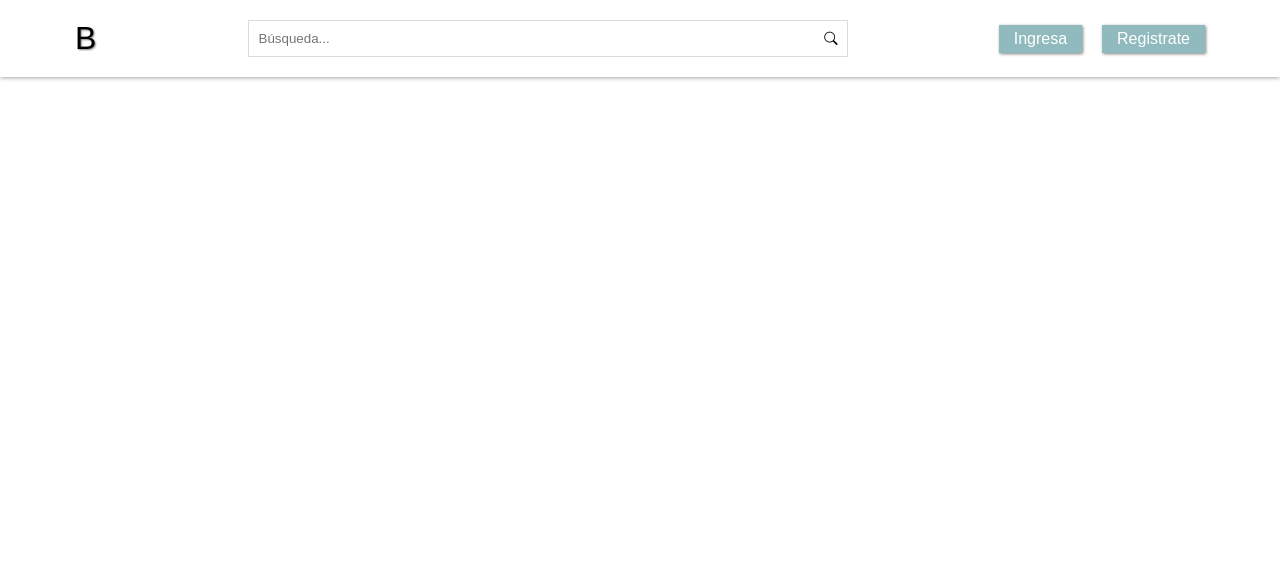
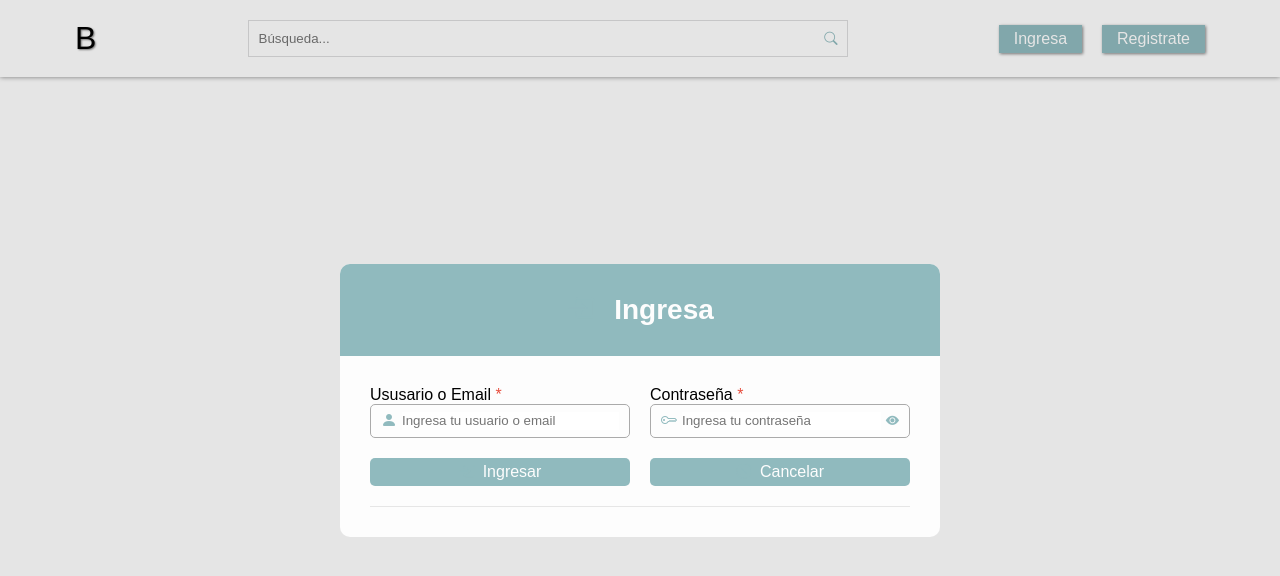
Before and after one commit to nunezjorgepy/blog-trainee, a React (Vite) app: page / in a window 1280 px wide. Both pictures are taken after a click on the button "Ingresa". Shown: the top 576 px of the page. Built offline with nearby package versions, Linux system fonts and the light colour scheme; a web font is replaced by a local one.

Commit message:
Esqueleto y estilos para el formulario de LogIn

```diff
--- a/src/Components/Header/HeaderComponent.jsx
+++ b/src/Components/Header/HeaderComponent.jsx
@@ -1,6 +1,7 @@
 import { useState } from 'react'
 import './HeaderComponent.css'
 import SignUpForm from '../SignUpForm/SignUpForm'
+import LogInForm from '../LogInForm/LogInForm'
 
 function HeaderComponent() {
     // Esta variable puede usarse en el context del usuario, que probablemente sea el más alto de todos
@@ -12,6 +13,7 @@ function HeaderComponent() {
         Funcionalidad para los botones Ingresa y Registrate;
      */
     const [showSignUpForm, setShowSignUpForm] = useState(false)
+    const [showLogInForm, setShowLogInForm] = useState(false)
 
 
     return (
@@ -59,8 +61,8 @@ function HeaderComponent() {
                                 {/* Botones si esta deslogueado */}
                                 <div className="h_account_options h_account_logged_out">
                                     {/* Ingresar */}
-                                    <button className="btn-primary h_account_text">Ingresa</button>
-                                    <button className="btn-primary btn_account_icon">
+                                    <button onClick={() => {setShowLogInForm(true)}} className="btn-primary h_account_text">Ingresa</button>
+                                    <button onClick={() => {setShowLogInForm(true)}} className="btn-primary btn_account_icon">
                                         <i className="bi bi-box-arrow-in-right"></i>
                                     </button>
                                     {/* Registrarse */}
@@ -77,6 +79,7 @@ function HeaderComponent() {
             </div>
 
             {showSignUpForm && <SignUpForm setShowSignUpForm={setShowSignUpForm} />}
+            {showLogInForm && <LogInForm setShowLogInForm={setShowLogInForm}/>}
         </header>
     )
 }
--- /dev/null
+++ b/src/Components/LogInForm/LogInForm.jsx
@@ -0,0 +1,71 @@
+import React from 'react'
+
+function LogInForm(props) {
+    const { setShowLogInForm } = props
+
+    function cancelSumbit(e) {
+        e.preventDefault()
+        setShowLogInForm(false)
+    }
+    return (
+        <div className="form_flex">
+            <div className="form_container">
+                <div className="form_header">
+                    <h2 className="form_header_title">
+                        <i className="bi bi-box-arrow-in-right"></i>
+                        <span>Ingresa</span>
+                    </h2>
+                </div>
+
+                {/* Formulario */}
+                <form className="form_body">
+                    <div className="form_row">
+                        {/* Usuario / Email */}
+                        <div className="form_group">
+                            <label htmlFor="login_username" className="required">Ususario o Email</label>
+                            <div className="input_with_icon">
+                                <i className="bi bi-person-fill"></i>
+                                <input
+                                    type="text"
+                                    className="form_input"
+                                    id="login_username"
+                                    placeholder='Ingresa tu usuario o email'/>
+                            </div>
+                        </div>
+
+                        {/* Contraseña */}
+                        <div className="form_group">
+                            <label htmlFor="login_password" className="required">Contraseña</label>
+                            <div className="input_with_icon">
+                                    <i className="bi bi-key"></i>
+                                <input
+                                    type="text"
+                                    className="form_input"
+                                    id="login_password"
+                                    placeholder='Ingresa tu contraseña'/>
+                                    <button className="watch_password">
+                                        <i class="bi bi-eye-fill"></i>
+                                    </button>
+                            </div>
+                        </div>
+
+                    </div>
+
+                    {/* Botones */}
+                    <div className="form_row last_row">
+                        <button className="primary_btn">
+                            <i className="bi bi-box-arrow-in-right"></i>
+                            Ingresar
+                        </button>
+                        <button onClick={(e) => {cancelSumbit(e)}} className="primary_btn">
+                            <i className="bi bi-x-circle"></i>
+                            Cancelar
+                        </button>
+                    </div>
+                </form>
+            </div>
+        </div>
+    )
+}
+
+export default LogInForm
--- a/src/Components/SignUpForm/SignUpForm.css
+++ b/src/Components/SignUpForm/SignUpForm.css
@@ -1,6 +1,13 @@
-.signup_form_flex{
+/* Estos estilos sirven también para el formulario de Log In. Capaz más adelante haga un archivo en conjunto */
+/*
+TODO:
+    - Armar un único archivo o dejar todos estos estilos en el archivo global
+*/
+
+.form_flex{
     display: flex;
     justify-content: center;
+    align-items: center;
     position: absolute;
     top: 0;
     left: 0;
@@ -65,10 +72,11 @@
     border-radius: var(--border-radius-btns);
     color: var(--btn-primary-bg-color);
 }
-.signUpInput{
+.form_input{
+    flex: 1;
     border: none;
 }
-.signUpInput:focus{
+.form_input:focus{
     outline: none;
 }
 .already_exist_warning{
@@ -80,7 +88,7 @@
     width: 100%;
 }
 /* Botones */
-.submit_btn{
+.primary_btn{
     display: flex;
     justify-content: center;
     gap: 8px;
--- a/src/Components/SignUpForm/SignUpForm.jsx
+++ b/src/Components/SignUpForm/SignUpForm.jsx
@@ -87,7 +87,7 @@ function SignUpForm(props) {
     return (
         <>
             {/* Fondo semi-transparente, donde se puede clickear par cerrar el formulario */}
-            <div className="signup_form_flex">
+            <div className="form_flex">
                 <div className='form_container'>
                     <div className="form_header">
                         <h2 className="form_header_title">
@@ -106,7 +106,7 @@ function SignUpForm(props) {
                                     <i className="bi bi-person-fill"></i>
                                     <input
                                     type="text"
-                                    className="signUpInput"
+                                    className="form_input"
                                     id='completeName'
                                     placeholder='Ingresa tu nombre completo'
                                     value={name}
@@ -120,7 +120,7 @@ function SignUpForm(props) {
                                     <i className="bi bi-person-fill"></i>
                                     <input
                                     type="text"
-                                    className="signUpInput"
+                                    className="form_input"
                                     id='lastName'
                                     placeholder='Ingresa tu Apellido'
                                     value={lastName}
@@ -137,7 +137,7 @@ function SignUpForm(props) {
                                     <i className="bi bi-person-circle"></i>
                                     <input
                                     type="text"
-                                    className="signUpInput"
+                                    className="form_input"
                                     id='username'
                                     placeholder='Elegí tu nombre de usuario'
                                     value={username}
@@ -153,11 +153,14 @@ function SignUpForm(props) {
                                     <i className="bi bi-key"></i>
                                     <input
                                     type="password"
-                                    className="signUpInput"
+                                    className="form_input"
                                     id='password'
                                     placeholder='Elegí tu contraseña'
                                     value={password}
                                     onChange={(e) => {setPassword(e.target.value)}}/>
+                                    <button className="watch_password">
+                                        <i class="bi bi-eye-fill"></i>
+                                    </button>
                                 </div>
                             </div>
                         </div>
@@ -170,7 +173,7 @@ function SignUpForm(props) {
                                     <i className="bi bi-envelope"></i>
                                     <input
                                     type="email"
-                                    className="signUpInput"
+                                    className="form_input"
                                     id='userEmail'
                                     placeholder='Ingresa tu correo'
                                     value={email}
@@ -185,7 +188,7 @@ function SignUpForm(props) {
                                     <i className="bi bi-telephone-fill"></i>
                                     <input
                                     type="text"
-                                    className="signUpInput"
+                                    className="form_input"
                                     id='phone'
                                     placeholder='Ingresa tu teléfono'
                                     value={phone}
@@ -204,7 +207,7 @@ function SignUpForm(props) {
                                     <select
                                     name="country"
                                     id="country"
-                                    className='signUpInput country'
+                                    className='form_input country'
                                     value={country}
                                     onChange={(e) => {setCountry(e.target.value)}}>
                                         <option value="" disabled>Selecciona tu país</option>
@@ -234,11 +237,11 @@ function SignUpForm(props) {
 
                         {/* Fifth Row - Botones Enviar y Cancelar */}
                         <div className="form_row last_row">
-                            <button onClick={(e) => sendData(e)} type='submit' className="submit_btn send_info_btn">
+                            <button onClick={(e) => sendData(e)} type='submit' className="primary_btn send_info_btn">
                                 <i className="bi bi-person-plus"></i>
                                 Enviar
                             </button>
-                            <button onClick={(e) => closeForm(e)} className="submit_btn cancel_form_btn">
+                            <button onClick={(e) => closeForm(e)} className="primary_btn cancel_form_btn">
                                 <i className="bi bi-x-circle"></i>
                                 Cancelar
                             </button>
--- a/src/index.css
+++ b/src/index.css
@@ -38,3 +38,6 @@ button{
   cursor: pointer;
   background-color: transparent;
 }
+i{
+  color: var(--btn-primary-bg-color);
+}
```
Also changed, not shown: src/Components/LogInForm/LogInForm.css (added).
